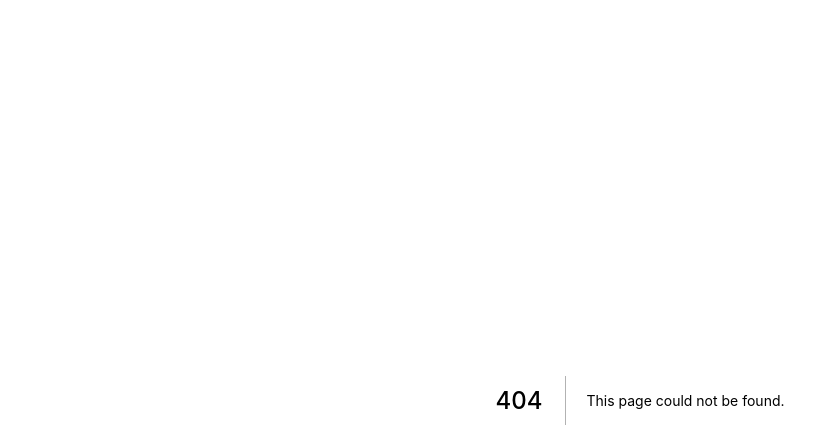
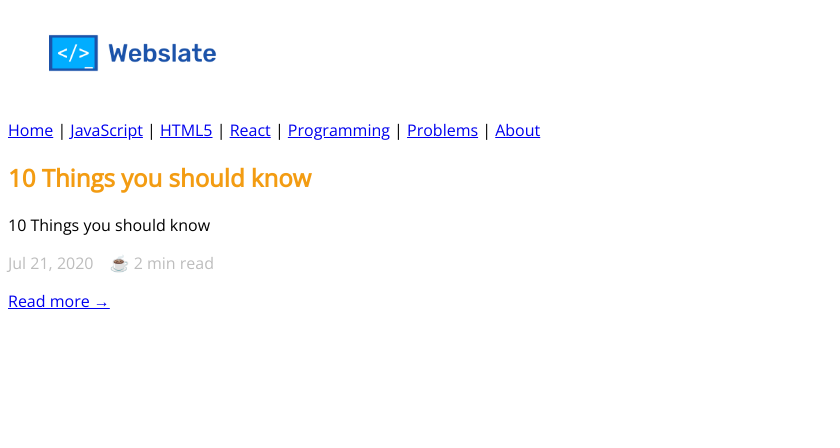
Before and after one commit to web-slate/webslate.io, a Next.js app in the folder src/: page /blogs/programming in a window 1280 px wide. Before the commit this address had no page. Shown: the top 448 px of the page, without its empty margins (0-840 px from the left). Built offline with nearby package versions, Linux system fonts and the light colour scheme.

Commit message:
tech(base/src/programming): add programming index with 10 things you should know

```diff
--- /dev/null
+++ b/src/pages/blogs/programming/10-things-should-know.mdx
@@ -0,0 +1,12 @@
+import Post from '../../../common/components/Blog/Post'
+
+export const meta = {
+  title: '10 Things you should know',
+  description: '10 Things you should know',
+  date: 'Jul 21, 2020',
+  readTime: 2
+}
+
+export default ({ children }) => <Post meta={meta}>{children}</Post>;
+
+10 Things you should know
--- /dev/null
+++ b/src/pages/blogs/programming/index.js
@@ -0,0 +1,17 @@
+// Components.
+import { PostItem } from "../../../common/components/Blog/PostItem";
+import Header from "../../../common/components/Blog/Header";
+
+// Utils.
+import { programmingPosts } from "../../../utils/getPostsByType";
+
+export default function ReactHubPage() {
+  return (
+    <>
+      <Header title="Webslate.io - Programming" />
+      {programmingPosts.map((post) => (
+        <PostItem type="programming" key={post.link} post={post} />
+      ))}
+    </>
+  );
+}
```
